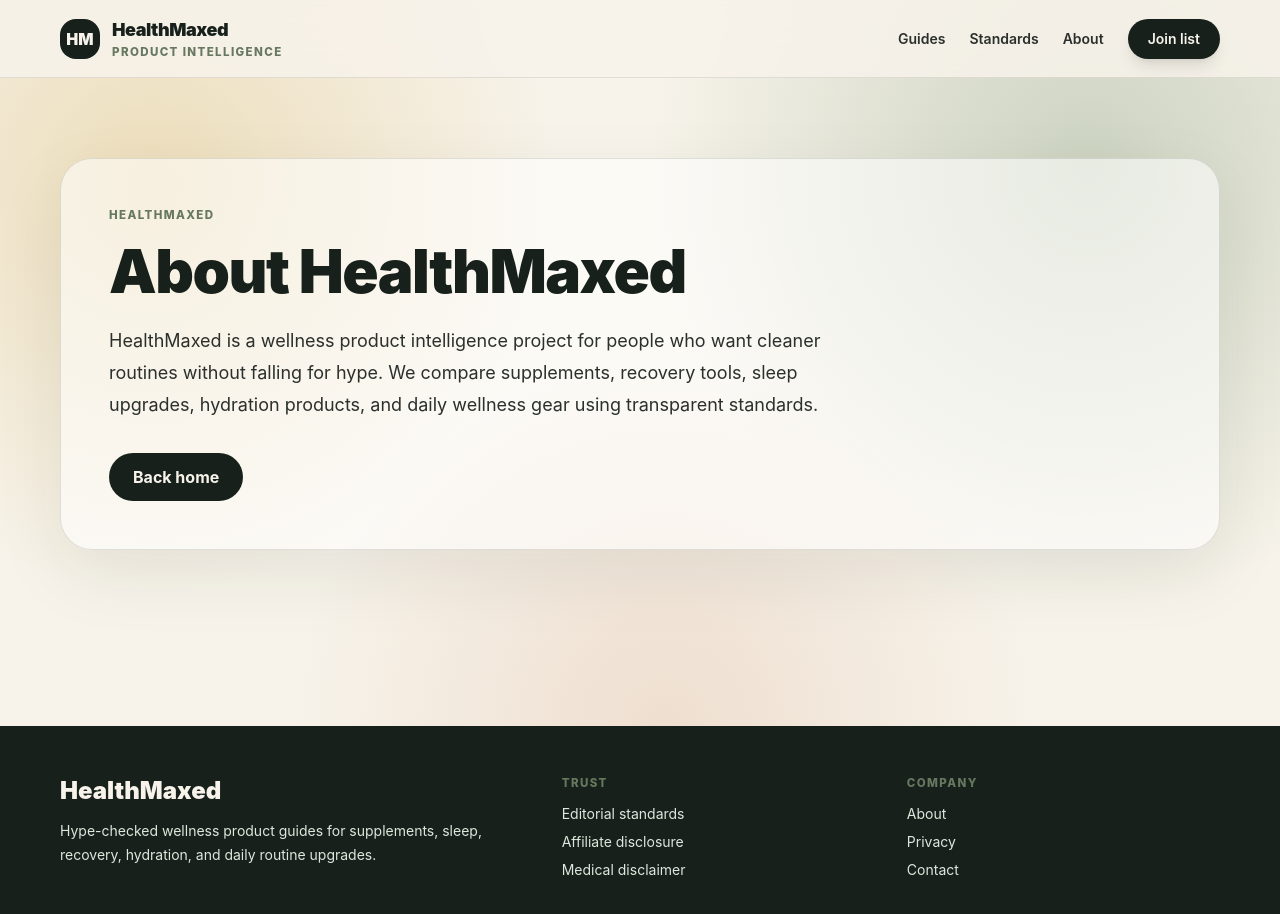
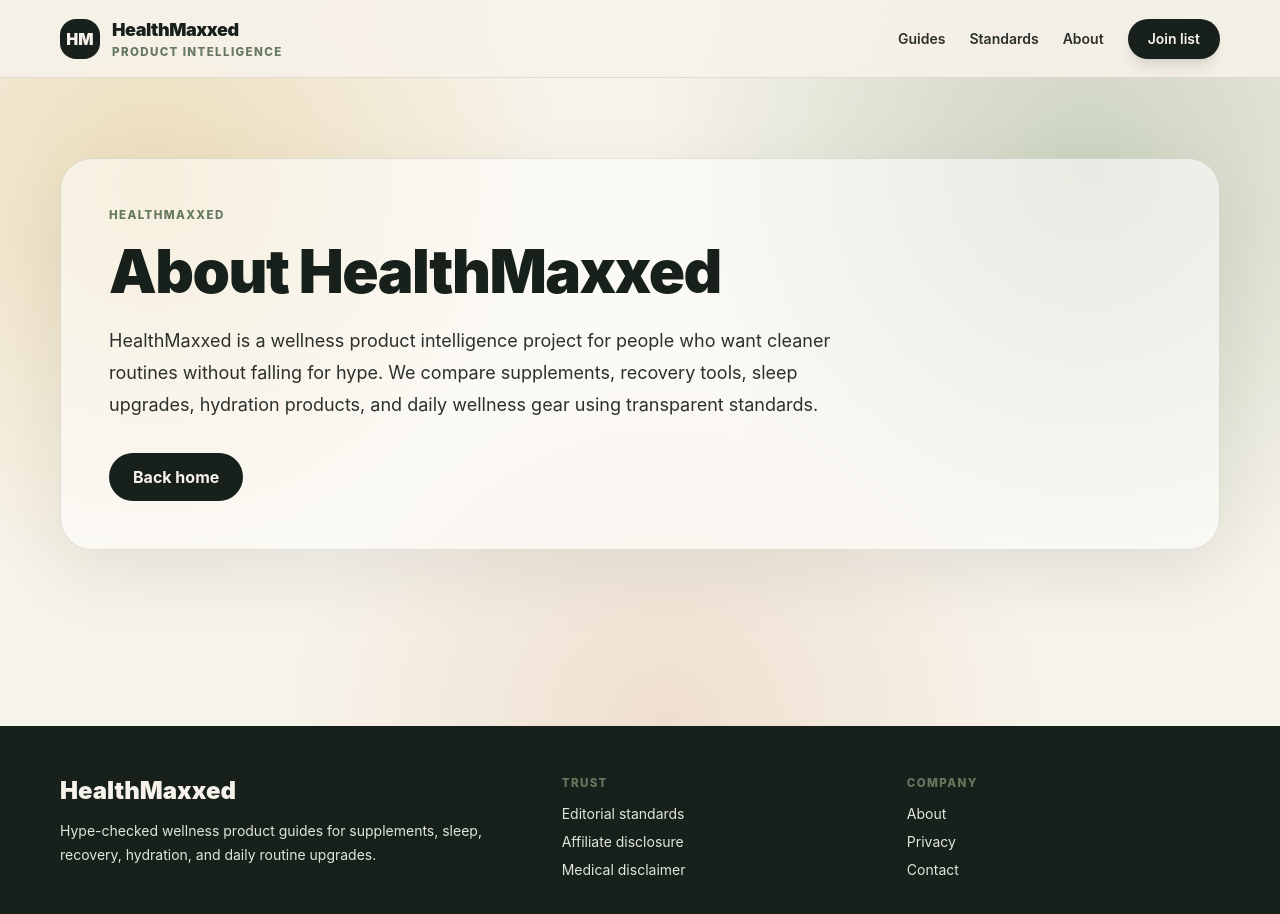
Before and after one commit to iceyyygaming/healthmaxed, an Astro site: page /about in a window 1280 px wide. Built offline with nearby package versions, Linux system fonts and the light colour scheme; Astro itself is replaced by a stand-in of ours.

Commit message:
Correct HealthMaxxed brand spelling

```diff
--- a/DNS_SETUP.md
+++ b/DNS_SETUP.md
@@ -1,6 +1,6 @@
 # HealthMaxxed.com DNS setup
 
-HealthMaxed is deployed on GitHub Pages from:
+HealthMaxxed is deployed on GitHub Pages from:
 
 https://github.com/iceyyygaming/healthmaxed
 
--- a/package.json
+++ b/package.json
@@ -1,5 +1,5 @@
 {
-  "name": "healthmaxed",
+  "name": "healthmaxxed",
   "type": "module",
   "version": "0.0.1",
   "engines": {
--- a/src/layouts/BaseLayout.astro
+++ b/src/layouts/BaseLayout.astro
@@ -1,8 +1,8 @@
 ---
 import '../styles/global.css';
 const {
-  title = 'HealthMaxed — Hype-checked wellness product guides',
-  description = 'HealthMaxed helps you choose supplements, recovery tools, sleep upgrades, and daily wellness products with less hype and more transparency.'
+  title = 'HealthMaxxed — Hype-checked wellness product guides',
+  description = 'HealthMaxxed helps you choose supplements, recovery tools, sleep upgrades, and daily wellness products with less hype and more transparency.'
 } = Astro.props;
 ---
 <!doctype html>
@@ -23,10 +23,10 @@ const {
   <body class="hm-gradient min-h-screen">
     <header class="sticky top-0 z-20 border-b border-[rgba(23,32,27,.1)] bg-[#f7f3ea]/85 backdrop-blur-xl">
       <div class="hm-shell flex items-center justify-between py-4">
-        <a href="/" class="flex items-center gap-3 no-underline" aria-label="HealthMaxed home">
+        <a href="/" class="flex items-center gap-3 no-underline" aria-label="HealthMaxxed home">
           <span class="grid h-10 w-10 place-items-center rounded-2xl bg-[#17201b] text-[#f7f3ea] font-black">HM</span>
           <span>
-            <span class="block text-lg font-black tracking-tight">HealthMaxed</span>
+            <span class="block text-lg font-black tracking-tight">HealthMaxxed</span>
             <span class="hm-label block text-[10px]">Product intelligence</span>
           </span>
         </a>
@@ -42,7 +42,7 @@ const {
     <footer class="mt-24 border-t border-[rgba(23,32,27,.12)] bg-[#17201b] text-[#f7f3ea]">
       <div class="hm-shell grid gap-8 py-12 md:grid-cols-[1.2fr_.8fr_.8fr]">
         <div>
-          <div class="text-2xl font-black">HealthMaxed</div>
+          <div class="text-2xl font-black">HealthMaxxed</div>
           <p class="mt-3 max-w-md text-sm leading-6 text-[#dfe7dd]">Hype-checked wellness product guides for supplements, sleep, recovery, hydration, and daily routine upgrades.</p>
         </div>
         <div>
--- a/src/pages/about.astro
+++ b/src/pages/about.astro
@@ -1,12 +1,12 @@
 ---
 import BaseLayout from '../layouts/BaseLayout.astro';
 ---
-<BaseLayout title="About HealthMaxed — HealthMaxed" description="HealthMaxed is a wellness product intelligence project for people who want cleaner routines without falling for hype. We compare supplements, recovery">
+<BaseLayout title="About HealthMaxxed — HealthMaxxed" description="HealthMaxxed is a wellness product intelligence project for people who want cleaner routines without falling for hype. We compare supplements, recovery">
   <section class="hm-shell py-20">
     <div class="hm-card rounded-[2rem] p-8 md:p-12">
-      <p class="hm-label">HealthMaxed</p>
-      <h1 class="mt-4 text-4xl font-black tracking-tight md:text-6xl">About HealthMaxed</h1>
-      <p class="mt-6 max-w-3xl text-lg leading-8 text-[#2b302c]">HealthMaxed is a wellness product intelligence project for people who want cleaner routines without falling for hype. We compare supplements, recovery tools, sleep upgrades, hydration products, and daily wellness gear using transparent standards.</p>
+      <p class="hm-label">HealthMaxxed</p>
+      <h1 class="mt-4 text-4xl font-black tracking-tight md:text-6xl">About HealthMaxxed</h1>
+      <p class="mt-6 max-w-3xl text-lg leading-8 text-[#2b302c]">HealthMaxxed is a wellness product intelligence project for people who want cleaner routines without falling for hype. We compare supplements, recovery tools, sleep upgrades, hydration products, and daily wellness gear using transparent standards.</p>
       <a href="/" class="mt-8 inline-block rounded-full bg-[#17201b] px-6 py-3 font-bold no-underline" style="color:#f7f3ea">Back home</a>
     </div>
   </section>
--- a/src/pages/affiliate-disclosure.astro
+++ b/src/pages/affiliate-disclosure.astro
@@ -1,12 +1,12 @@
 ---
 import BaseLayout from '../layouts/BaseLayout.astro';
 ---
-<BaseLayout title="Affiliate Disclosure — HealthMaxed" description="HealthMaxed may earn a commission if you buy through links on this site. We only recommend products we think are worth evaluating, and compensation ne">
+<BaseLayout title="Affiliate Disclosure — HealthMaxxed" description="HealthMaxxed may earn a commission if you buy through links on this site. We only recommend products we think are worth evaluating, and compensation ne">
   <section class="hm-shell py-20">
     <div class="hm-card rounded-[2rem] p-8 md:p-12">
-      <p class="hm-label">HealthMaxed</p>
+      <p class="hm-label">HealthMaxxed</p>
       <h1 class="mt-4 text-4xl font-black tracking-tight md:text-6xl">Affiliate Disclosure</h1>
-      <p class="mt-6 max-w-3xl text-lg leading-8 text-[#2b302c]">HealthMaxed may earn a commission if you buy through links on this site. We only recommend products we think are worth evaluating, and compensation never changes our review criteria.</p>
+      <p class="mt-6 max-w-3xl text-lg leading-8 text-[#2b302c]">HealthMaxxed may earn a commission if you buy through links on this site. We only recommend products we think are worth evaluating, and compensation never changes our review criteria.</p>
       <a href="/" class="mt-8 inline-block rounded-full bg-[#17201b] px-6 py-3 font-bold no-underline" style="color:#f7f3ea">Back home</a>
     </div>
   </section>
--- a/src/pages/editorial-standards.astro
+++ b/src/pages/editorial-standards.astro
@@ -1,10 +1,10 @@
 ---
 import BaseLayout from '../layouts/BaseLayout.astro';
 ---
-<BaseLayout title="Editorial Standards — HealthMaxed" description="We evaluate products by evidence level, ingredient and feature transparency, claim risk, testing signals, real-world usefulness, and value. Affiliate ">
+<BaseLayout title="Editorial Standards — HealthMaxxed" description="We evaluate products by evidence level, ingredient and feature transparency, claim risk, testing signals, real-world usefulness, and value. Affiliate ">
   <section class="hm-shell py-20">
     <div class="hm-card rounded-[2rem] p-8 md:p-12">
-      <p class="hm-label">HealthMaxed</p>
+      <p class="hm-label">HealthMaxxed</p>
       <h1 class="mt-4 text-4xl font-black tracking-tight md:text-6xl">Editorial Standards</h1>
       <p class="mt-6 max-w-3xl text-lg leading-8 text-[#2b302c]">We evaluate products by evidence level, ingredient and feature transparency, claim risk, testing signals, real-world usefulness, and value. Affiliate relationships do not change the standard.</p>
       <a href="/" class="mt-8 inline-block rounded-full bg-[#17201b] px-6 py-3 font-bold no-underline" style="color:#f7f3ea">Back home</a>
--- a/src/pages/index.astro
+++ b/src/pages/index.astro
@@ -1,7 +1,7 @@
 ---
 import BaseLayout from '../layouts/BaseLayout.astro';
 const guides = [
-  ['The HealthMaxed Buyer Checklist', 'What to buy, skip, and understand before trusting any wellness product.', 'Launch asset'],
+  ['The HealthMaxxed Buyer Checklist', 'What to buy, skip, and understand before trusting any wellness product.', 'Launch asset'],
   ['Best creatine supplements for beginners', 'Transparent labels, third-party testing, price per serving, and what claims to ignore.', 'Coming soon'],
   ['Best magnesium for sleep support', 'A hype-checked guide to forms, dosing boundaries, and quality signals.', 'Coming soon'],
   ['Best electrolyte powders', 'Sodium, sugar, sweeteners, use cases, and value without the wellness theater.', 'Coming soon'],
@@ -15,7 +15,7 @@ const products = [
 <BaseLayout>
   <section class="hm-shell pt-8">
     <div class="rounded-full border border-[#17201b]/10 bg-white/50 px-4 py-2 text-sm text-[#2b302c] shadow-sm">
-      <span class="font-bold text-[#66785f]">New:</span> Building the HealthMaxed Buyer Checklist — wellness products with less hype and more transparency.
+      <span class="font-bold text-[#66785f]">New:</span> Building the HealthMaxxed Buyer Checklist — wellness products with less hype and more transparency.
     </div>
   </section>
 
@@ -23,7 +23,7 @@ const products = [
     <div>
       <p class="hm-label">Clean wellness intelligence</p>
       <h1 class="mt-5 max-w-4xl text-5xl font-black tracking-[-0.055em] leading-[.95] text-[#17201b] md:text-7xl">Wellness products, hype-checked.</h1>
-      <p class="mt-6 max-w-2xl text-lg leading-8 text-[#2b302c] md:text-xl">HealthMaxed helps you choose supplements, recovery tools, sleep upgrades, and daily wellness products with less hype and more transparency.</p>
+      <p class="mt-6 max-w-2xl text-lg leading-8 text-[#2b302c] md:text-xl">HealthMaxxed helps you choose supplements, recovery tools, sleep upgrades, and daily wellness products with less hype and more transparency.</p>
       <div class="mt-8 flex flex-col gap-3 sm:flex-row">
         <a href="#guides" class="hm-dark-cta rounded-full px-6 py-3 text-center font-bold no-underline shadow-xl shadow-black/10">Explore buyer guides</a>
         <a href="/editorial-standards" class="rounded-full border border-[#17201b]/20 bg-white/50 px-6 py-3 text-center font-bold no-underline">Read our standards</a>
--- a/src/pages/medical-disclaimer.astro
+++ b/src/pages/medical-disclaimer.astro
@@ -1,12 +1,12 @@
 ---
 import BaseLayout from '../layouts/BaseLayout.astro';
 ---
-<BaseLayout title="Medical Disclaimer — HealthMaxed" description="HealthMaxed is for educational and informational purposes only. It is not medical advice, diagnosis, or treatment. Talk to a qualified clinician befor">
+<BaseLayout title="Medical Disclaimer — HealthMaxxed" description="HealthMaxxed is for educational and informational purposes only. It is not medical advice, diagnosis, or treatment. Talk to a qualified clinician befor">
   <section class="hm-shell py-20">
     <div class="hm-card rounded-[2rem] p-8 md:p-12">
-      <p class="hm-label">HealthMaxed</p>
+      <p class="hm-label">HealthMaxxed</p>
       <h1 class="mt-4 text-4xl font-black tracking-tight md:text-6xl">Medical Disclaimer</h1>
-      <p class="mt-6 max-w-3xl text-lg leading-8 text-[#2b302c]">HealthMaxed is for educational and informational purposes only. It is not medical advice, diagnosis, or treatment. Talk to a qualified clinician before changing supplements, routines, medications, or health protocols.</p>
+      <p class="mt-6 max-w-3xl text-lg leading-8 text-[#2b302c]">HealthMaxxed is for educational and informational purposes only. It is not medical advice, diagnosis, or treatment. Talk to a qualified clinician before changing supplements, routines, medications, or health protocols.</p>
       <a href="/" class="mt-8 inline-block rounded-full bg-[#17201b] px-6 py-3 font-bold no-underline" style="color:#f7f3ea">Back home</a>
     </div>
   </section>
--- a/src/pages/privacy.astro
+++ b/src/pages/privacy.astro
@@ -1,12 +1,12 @@
 ---
 import BaseLayout from '../layouts/BaseLayout.astro';
 ---
-<BaseLayout title="Privacy — HealthMaxed" description="This early version of HealthMaxed does not intentionally collect personal information beyond information you voluntarily submit, such as an email addr">
+<BaseLayout title="Privacy — HealthMaxxed" description="This early version of HealthMaxxed does not intentionally collect personal information beyond information you voluntarily submit, such as an email addr">
   <section class="hm-shell py-20">
     <div class="hm-card rounded-[2rem] p-8 md:p-12">
-      <p class="hm-label">HealthMaxed</p>
+      <p class="hm-label">HealthMaxxed</p>
       <h1 class="mt-4 text-4xl font-black tracking-tight md:text-6xl">Privacy</h1>
-      <p class="mt-6 max-w-3xl text-lg leading-8 text-[#2b302c]">This early version of HealthMaxed does not intentionally collect personal information beyond information you voluntarily submit, such as an email address for a newsletter. Analytics and email tools may be added later with updated disclosures.</p>
+      <p class="mt-6 max-w-3xl text-lg leading-8 text-[#2b302c]">This early version of HealthMaxxed does not intentionally collect personal information beyond information you voluntarily submit, such as an email address for a newsletter. Analytics and email tools may be added later with updated disclosures.</p>
       <a href="/" class="mt-8 inline-block rounded-full bg-[#17201b] px-6 py-3 font-bold no-underline" style="color:#f7f3ea">Back home</a>
     </div>
   </section>
```
Also changed, not shown: README.md, 1 other file.
